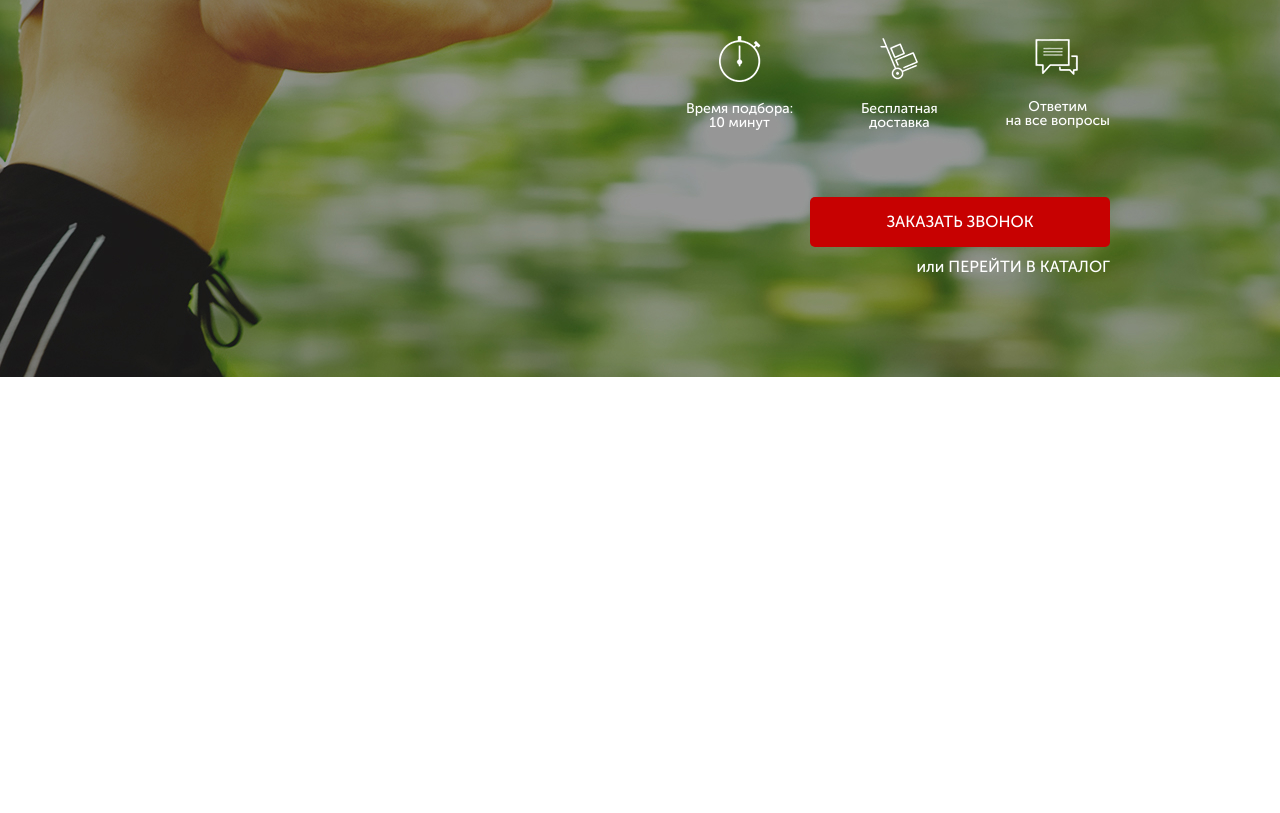
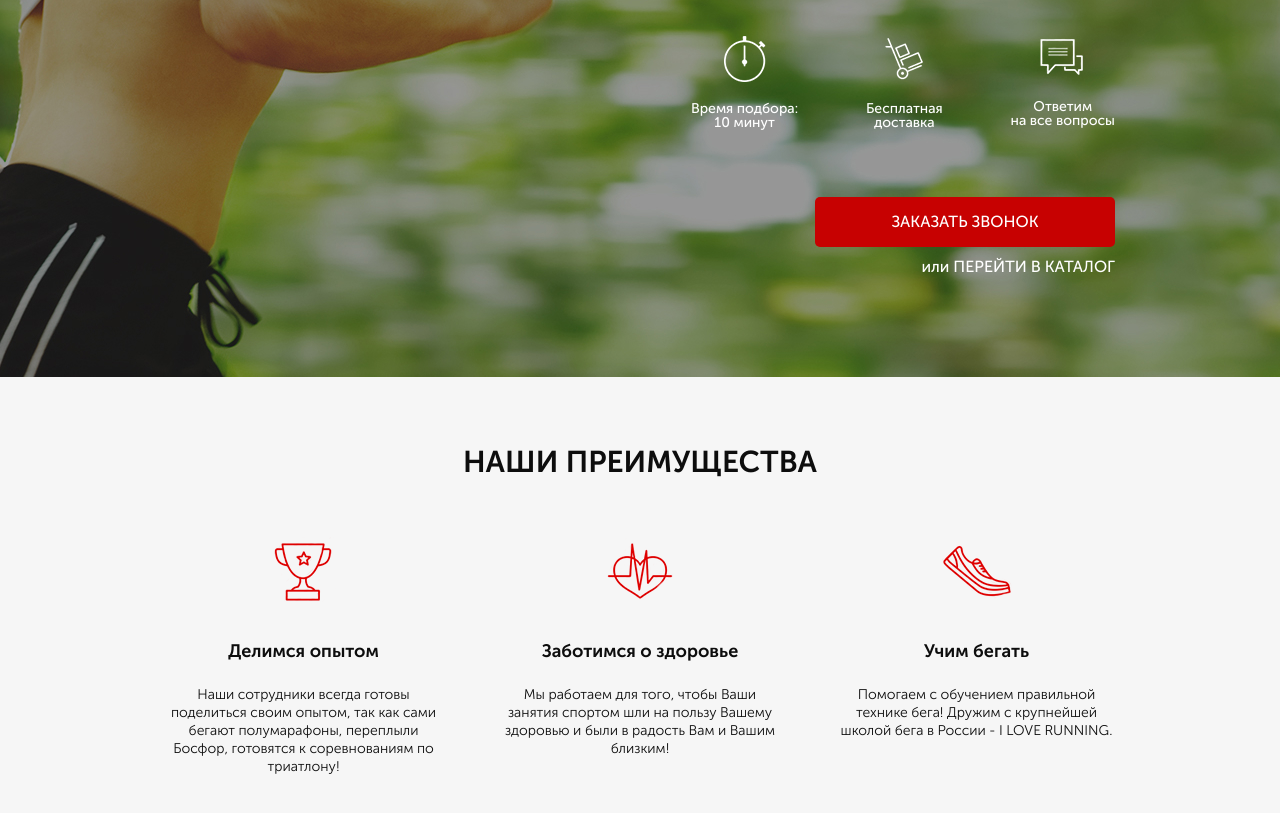
Before and after one commit to mo2est/RunSmart, a website: page src/index.html in a window 1280 px wide. Shown: the part 273-1086 px from the top of the page. Before the commit the page ends 800 px from the top, so only its background shows below. Drawn offline with Linux system fonts and the light colour scheme.

Commit message:
five commit second section done

```diff
--- a/src/index.html
+++ b/src/index.html
@@ -51,8 +51,49 @@
                     или
                     <a href="#">ПЕРЕЙТИ В КАТАЛОГ</a>
                 </div>
+            </div>
+        </div>
+    </section>
 
+    <section class="benefits">
+        <div class="container">
+            <h2 class="benefits__header">НАШИ ПРЕИМУЩЕСТВА</h2>
+            <div class="benefits__wrapper">
+                <div class="benefits__block">
+                    <img src="icons/benefits/icon1.png" alt="icon1">
+                    <div class="benefits__descr">
+                        <div class="benefits__subheader">
+                            Делимся опытом
+                        </div>
+                        <div class="benefits__text">
+                            Наши сотрудники всегда готовы поделиться своим опытом, так как сами бегают полумарафоны, переплыли Босфор, готовятся к соревнованиям по триатлону!
+                        </div>
+                    </div>
+                </div>
 
+                <div class="benefits__block">
+                    <img src="icons/benefits/icon2.png" alt="icon2">
+                    <div class="benefits__descr">
+                        <div class="benefits__subheader">
+                            Заботимся о здоровье
+                        </div>
+                        <div class="benefits__text">
+                            Мы работаем для того, чтобы Ваши занятия спортом шли на пользу Вашему здоровью и были в радость Вам и Вашим близким!
+                        </div>
+                    </div>
+                </div>
+
+                <div class="benefits__block">
+                    <img src="icons/benefits/icon3.png" alt="icon3">
+                    <div class="benefits__descr">
+                        <div class="benefits__subheader">
+                            Учим бегать
+                        </div>
+                        <div class="benefits__text">
+                            Помогаем с обучением правильной технике бега! Дружим с крупнейшей школой бега в России - <span>I LOVE RUNNING.</span>
+                        </div>
+                    </div>
+                </div>
             </div>
         </div>
     </section>
--- a/src/sass/base/_variables.sass
+++ b/src/sass/base/_variables.sass
@@ -0,0 +1 @@
+$main_color: #C70101
--- /dev/null
+++ b/src/sass/blocks/_benefits.sass
@@ -0,0 +1,37 @@
+.benefits
+    min-height: 470px
+    background: #F6F6F6
+    padding: 70px 0 64px 0
+    &__header
+        font-style: normal
+        font-weight: 700
+        font-size: 30px
+        line-height: 30px
+        text-align: center
+        color: #0D0D0D
+        margin-bottom: 0
+    &__wrapper
+        display: flex
+        justify-content: space-between
+        margin-top: 60px
+    img
+        display: block
+        margin: 0 auto
+    &__descr
+        margin-top: 35px
+        width: 277px
+    &__subheader
+        font-style: normal
+        font-weight: 700
+        font-size: 18px
+        line-height: 29px
+        text-align: center
+        color: #0D0D0D
+    &__text
+        margin-top: 20px
+        font-style: normal
+        font-weight: 300
+        font-size: 14px
+        line-height: 18px
+        text-align: center
+        color: #0D0D0D
--- a/src/sass/blocks/_buttons.sass
+++ b/src/sass/blocks/_buttons.sass
@@ -2,7 +2,7 @@
     margin-top: 4px
     width: 153px
     height: 32px
-    background: #C70101
+    background: $main_color
     border-radius: 5px
     border: none
     font-style: normal
--- a/src/sass/style.sass
+++ b/src/sass/style.sass
@@ -4,6 +4,7 @@
 @import "blocks/promo"
 @import "blocks/header"
 @import "blocks/buttons"
+@import "blocks/benefits"
 
 *
     font-family: 'Museo Sans Cyrl', sans-serif
@@ -13,4 +14,4 @@
 .container
     display: block
     margin: 0 auto
-    width: 940px
+    width: 950px
```
Also changed, not shown: src/css/style.min.css.
